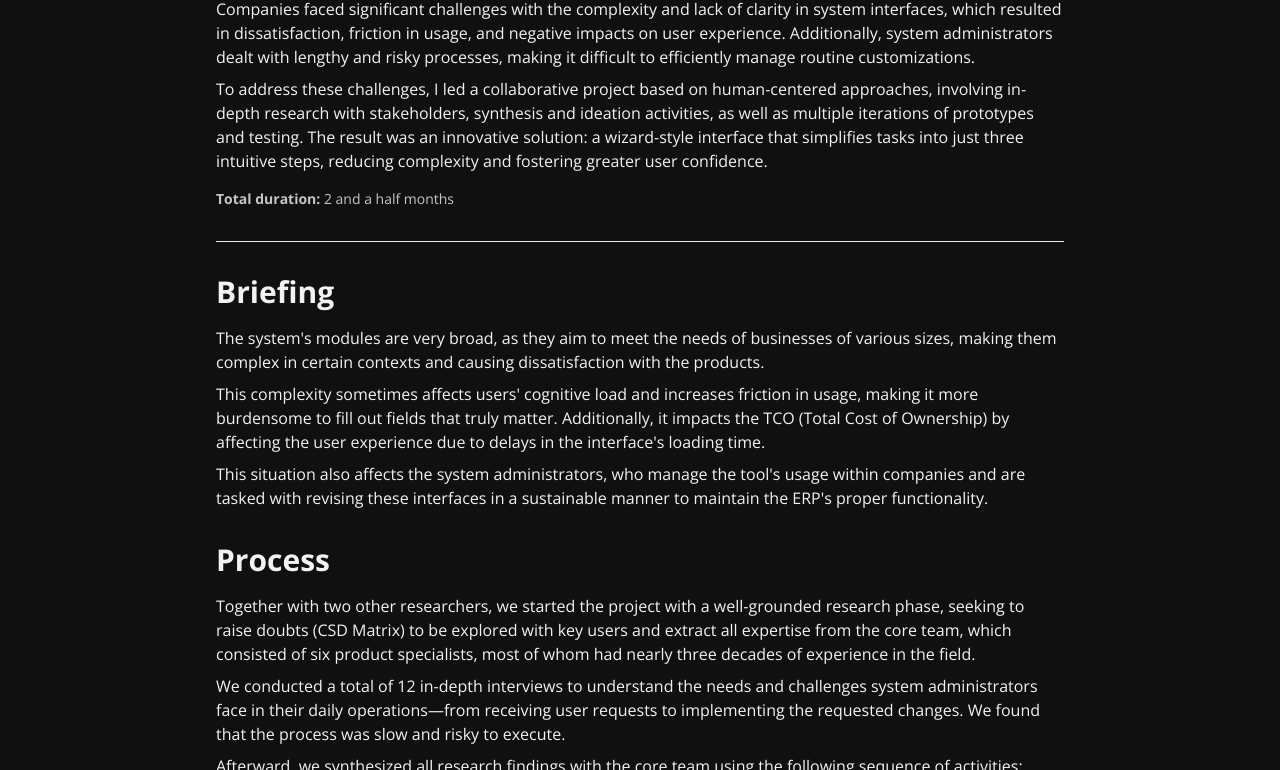
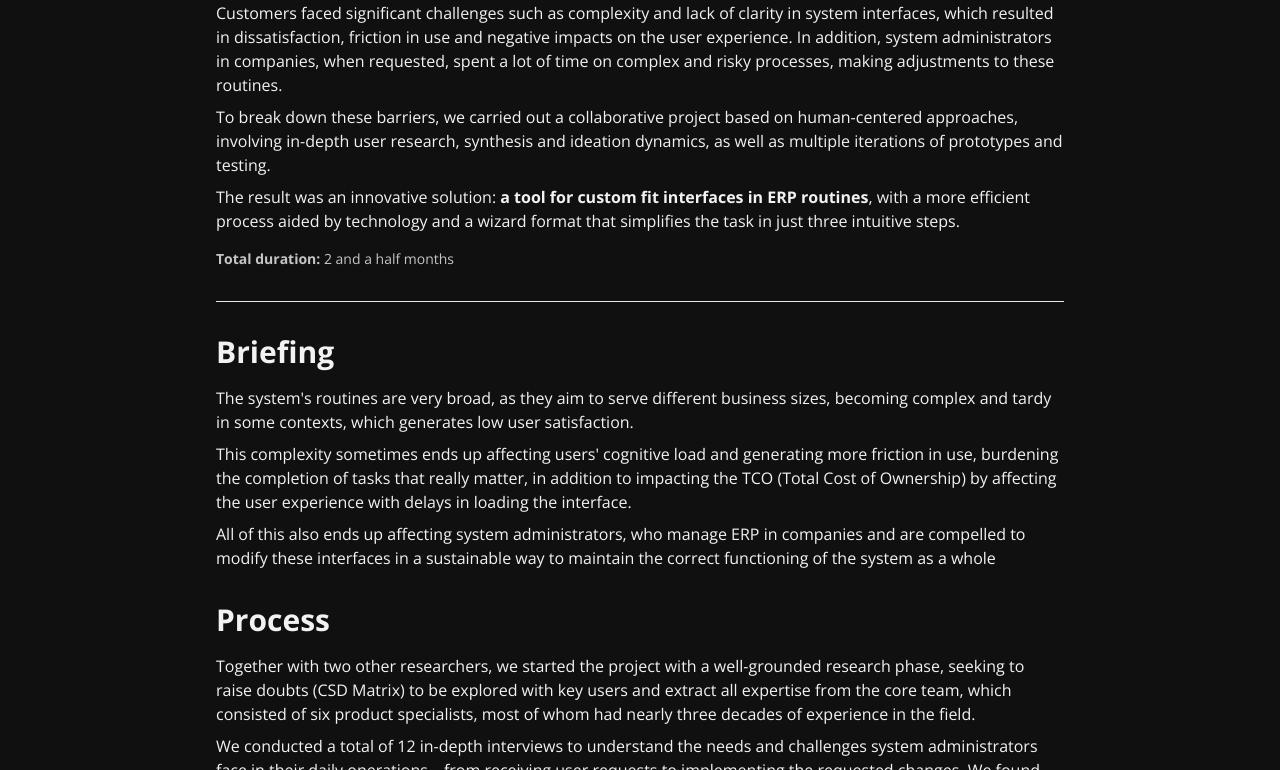
Before and after one commit to mateusjmaf/design, an Astro site: page /design/projects/interface-optimizer in a window 1280 px wide. Shown: the part 511-1281 px from the top of the page. Built offline with nearby package versions, Linux system fonts and the light colour scheme; Astro itself is replaced by a stand-in of ours.

Commit message:
revised overview and briefing

```diff
--- a/src/pages/projects/interface-optimizer.astro
+++ b/src/pages/projects/interface-optimizer.astro
@@ -22,16 +22,19 @@ import '../../styles/general.css';
         <Button href="/design#projects" variant="outline">← Back</Button>
       </div>
 
-      <h2 class="text-3xl font-bold mb-4">Overview</h2>
+      <h3 class="text-4xl font-bold mb-4">Overview</h3>
       <p class="mb-2">
-        Companies faced significant challenges with the complexity and lack of clarity in system interfaces, which resulted in dissatisfaction,
-        friction in usage, and negative impacts on user experience. Additionally, system administrators dealt with lengthy and risky processes,
-        making it difficult to efficiently manage routine customizations.
+        Customers faced significant challenges such as complexity and lack of clarity in system interfaces, which resulted in dissatisfaction,
+        friction in use and negative impacts on the user experience. In addition, system administrators in companies, when requested, spent a
+        lot of time on complex and risky processes, making adjustments to these routines.
+      </p>
+      <p class="mb-2">
+        To break down these barriers, we carried out a collaborative project based on human-centered approaches, involving in-depth user research,
+        synthesis and ideation dynamics, as well as multiple iterations of prototypes and testing.
       </p>
       <p class="mb-4">
-        To address these challenges, I led a collaborative project based on human-centered approaches, involving in-depth research with stakeholders,
-        synthesis and ideation activities, as well as multiple iterations of prototypes and testing. The result was an innovative solution: a wizard-style
-        interface that simplifies tasks into just three intuitive steps, reducing complexity and fostering greater user confidence.
+        The result was an innovative solution: <span class="font-bold">a tool for custom fit interfaces in ERP routines</span>,
+        with a more efficient process aided by technology and a wizard format that simplifies the task in just three intuitive steps.
       </p>
       <p class="text-sm mb-4 text-[#f2f2f2]/80">
         <span class="font-bold">Total duration:</span> 2 and a half months
@@ -40,19 +43,19 @@ import '../../styles/general.css';
       <hr class="h-px my-8 bg-gray-200 border-0 dark:bg-gray-700">
 
       <div class="prose prose-invert max-w-none">
-        <h2 class="text-3xl font-bold mb-4">Briefing</h2>
+        <h3 class="text-3xl font-bold mb-4">Briefing</h3>
         <p class="mb-2">
-          The system's modules are very broad, as they aim to meet the needs of businesses of various sizes,
-          making them complex in certain contexts and causing dissatisfaction with the products.
+          The system's routines are very broad, as they aim to serve different business sizes, becoming complex and
+          tardy in some contexts, which generates low user satisfaction.
         </p>
         <p class="mb-2">
-          This complexity sometimes affects users' cognitive load and increases friction in usage, making it more
-          burdensome to fill out fields that truly matter. Additionally, it impacts the TCO (Total Cost of Ownership)
-          by affecting the user experience due to delays in the interface's loading time.
+          This complexity sometimes ends up affecting users' cognitive load and generating more friction in use, burdening the completion of
+          tasks that really matter, in addition to impacting the TCO (Total Cost of Ownership) by affecting the user experience with delays
+          in loading the interface.
         </p>
         <p class="mb-8">
-          This situation also affects the system administrators, who manage the tool's usage within companies and are
-          tasked with revising these interfaces in a sustainable manner to maintain the ERP's proper functionality.
+          All of this also ends up affecting system administrators, who manage ERP in companies and are compelled to modify these interfaces
+          in a sustainable way to maintain the correct functioning of the system as a whole
         </p>
 
         <h2 class="text-3xl font-bold mb-4">Process</h2>
```
